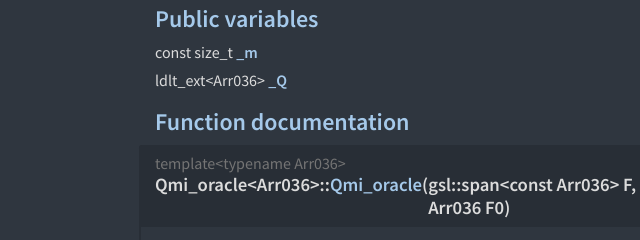
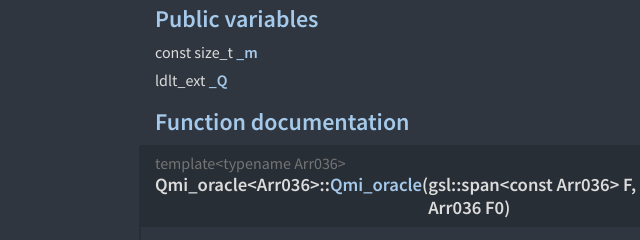
Before and after one commit to luk036/corr-solver-cpp, a plain HTML site: page classQmi__oracle.html in a window 1280 px wide. Shown: the part 806-1046 px from the top of the page, 101-741 px from the left. Drawn offline with Linux system fonts and the light colour scheme.

Commit message:
deploy: 5f7cfa0a27eba7c55e6e350c8227dded21000593

```diff
--- a/classQmi__oracle.html
+++ b/classQmi__oracle.html
@@ -105,8 +105,8 @@ s.t.  t * I - F(x)&#x27; F(x) &gt;= 0
               const size_t <a href="#a2c2276d2527d65f6f86234083d1de6fa" class="m-doc-self">_m</a>
             </dt>
             <dd><span></span></dd>
-            <dt id="a8068e9fdc484b8c78e5129841cd273a9">
-              ldlt_ext&lt;Arr036&gt; <a href="#a8068e9fdc484b8c78e5129841cd273a9" class="m-doc-self">_Q</a>
+            <dt id="aece8a683a7c11ca72ec9f5510964dd8e">
+              ldlt_ext <a href="#aece8a683a7c11ca72ec9f5510964dd8e" class="m-doc-self">_Q</a>
             </dt>
             <dd><span></span></dd>
           </dl>
```
Also changed, not shown: searchdata-v2.js (+1 -1 lines).
